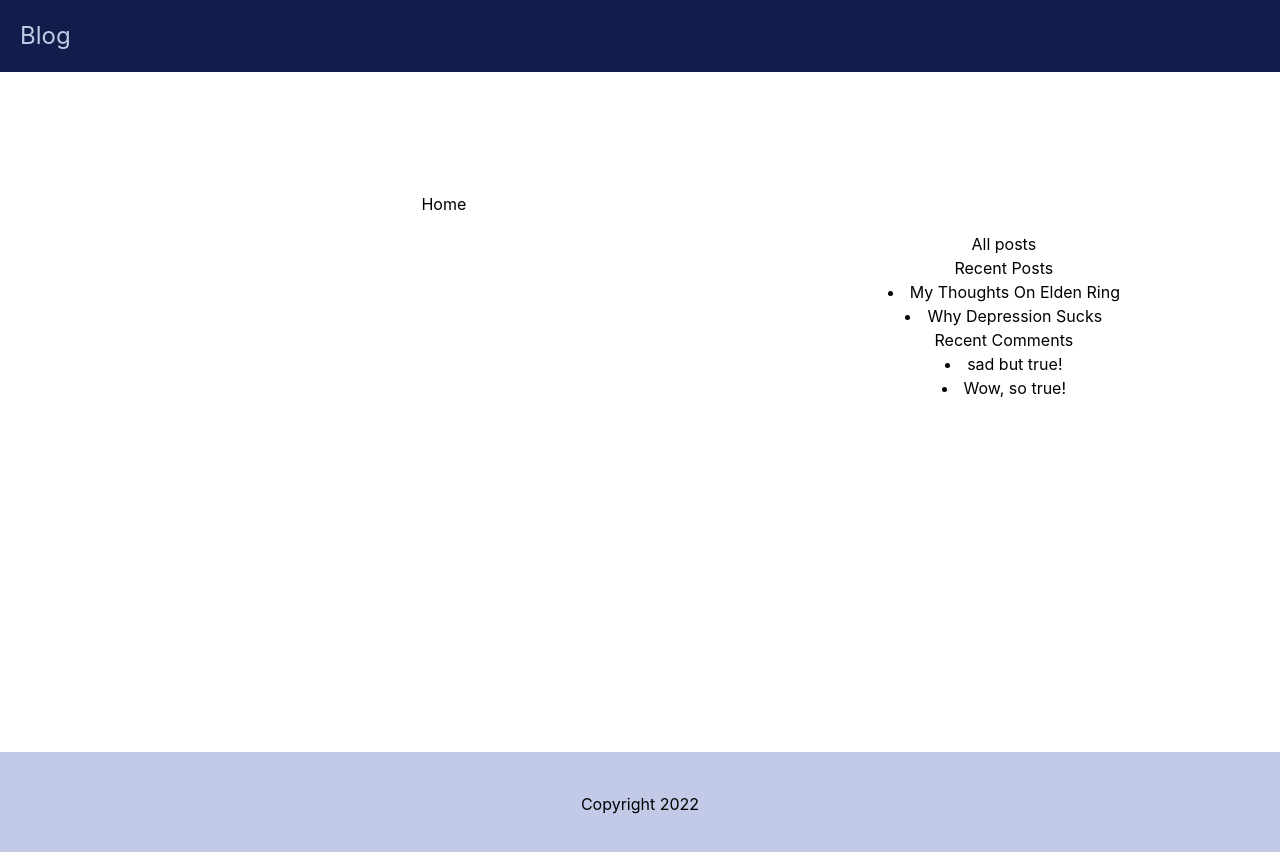
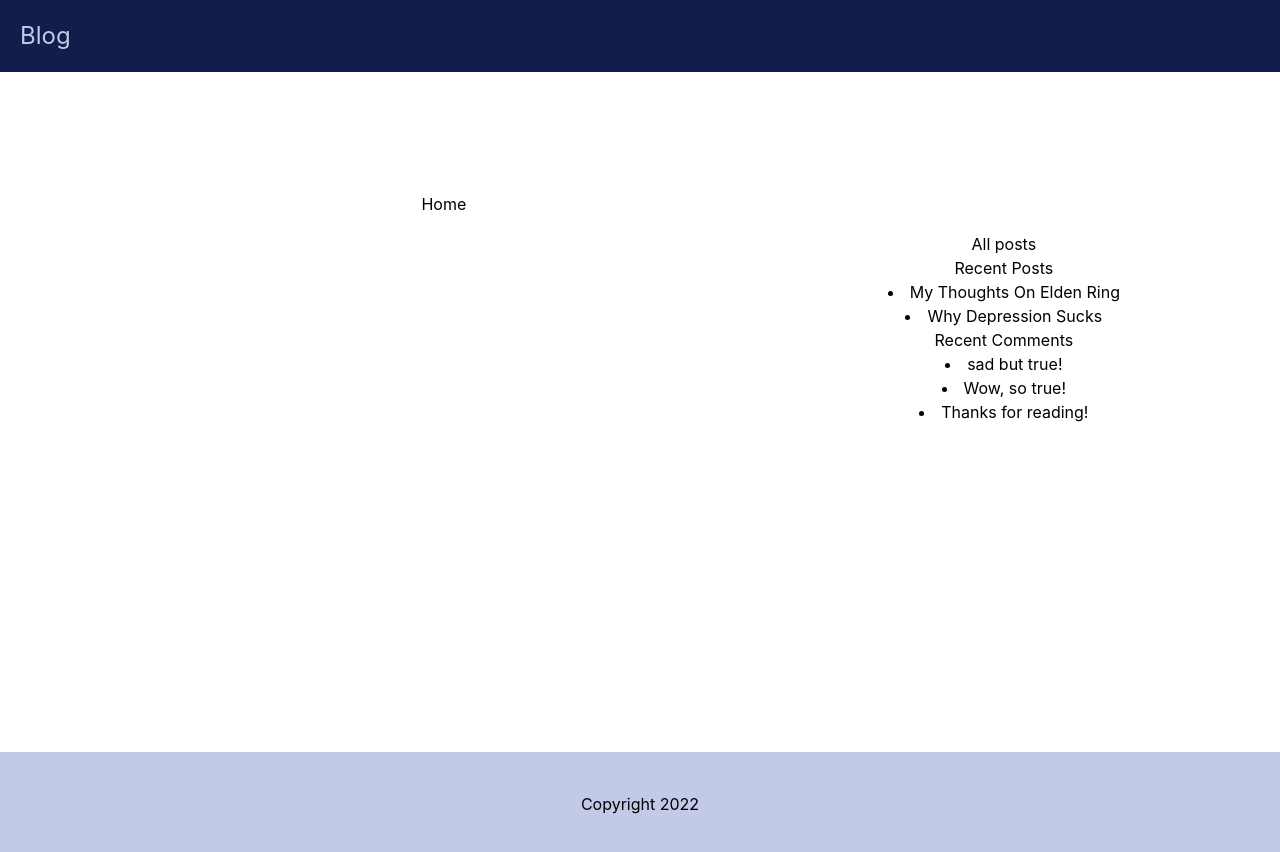
Before and after one commit to DeadpanCakes/BlogFrontEnd, a React (Create React App) app: page / in a window 1280 px wide. Shown: the top 852 px of the page. Built offline with nearby package versions, Linux system fonts and the light colour scheme.

Commit message:
fixed bug causing fewer posts to be displayed than intended

```diff
--- a/src/components/sidebar/Sidebar.js
+++ b/src/components/sidebar/Sidebar.js
@@ -13,7 +13,7 @@ const Sidebar = ({className}) => {
           .sort((prevPost, currPost) => {
             return currPost.timestamp - prevPost.timestamp;
           })
-          .slice(0, 2)
+          .slice(0, 3)
           .map((post) => {
             return (
               <li key={post._id}>
@@ -28,7 +28,7 @@ const Sidebar = ({className}) => {
           .sort((prevComment, currComment) => {
             return currComment.timestamp - prevComment.timestamp;
           })
-          .slice(0, 2)
+          .slice(0, 3)
           .map((comment) => {
             return (
               <li key={comment._id}>
```
